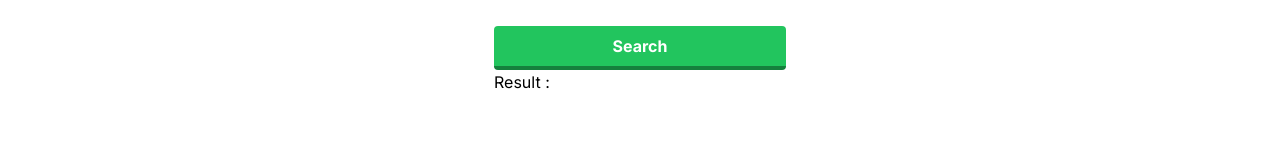
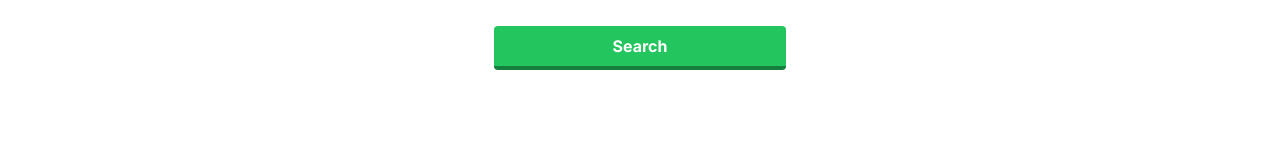
Before and after one commit to SushantChhetry/ai-project, a Next.js app in the folder leet-gpt/: page / in a window 1280 px wide. Shown: the part 301-461 px from the top of the page. Built offline with nearby package versions, Linux system fonts and the light colour scheme.

Commit message:
Fixed result showing

```diff
--- a/leet-gpt/app/components/Result.tsx
+++ b/leet-gpt/app/components/Result.tsx
@@ -6,5 +6,10 @@ type Props = {
 
 export default function Result({ searchText }: Props) {
   console.log(searchText);
-  return <div>Result : {searchText.prompt}</div>;
+  return (
+    <div className=" font-mono h1- font-bold flex justify-center py-4 bg-gray-300 my-4">
+      <div className="">Result</div>
+      {searchText.prompt}
+    </div>
+  );
 }
--- a/leet-gpt/app/components/Search.tsx
+++ b/leet-gpt/app/components/Search.tsx
@@ -2,7 +2,7 @@
 
 import React from "react";
 import Result from "./Result";
-import { useState } from "react";
+import { useState, useEffect } from "react";
 
 export default function Search() {
   const [formData, setFormData] = useState({ type: "", prompt: "" });
@@ -10,12 +10,10 @@ export default function Search() {
   const [searchVal, setSearchVal] = useState("");
 
   const handleChange = (event: React.ChangeEvent<HTMLInputElement>) => {
-    console.log(`change: ${event.target.value}`);
     setSearchVal(event.target.value);
   };
 
   const handleRadioChange = (event: React.ChangeEvent<HTMLInputElement>) => {
-    console.log(`radio value: ${event.target.value}`);
     setSelectedVal(event.target.value);
   };
 
@@ -25,8 +23,6 @@ export default function Search() {
       type: selectedVal,
       prompt: searchVal,
     });
-
-    console.log(formData);
   };
 
   return (
@@ -79,7 +75,7 @@ export default function Search() {
           Search
         </button>
       </form>
-      {formData ? <Result searchText={formData} /> : ""}
+      {formData.prompt !== "" ? <Result searchText={formData} /> : ""}
     </div>
   );
 }
```
